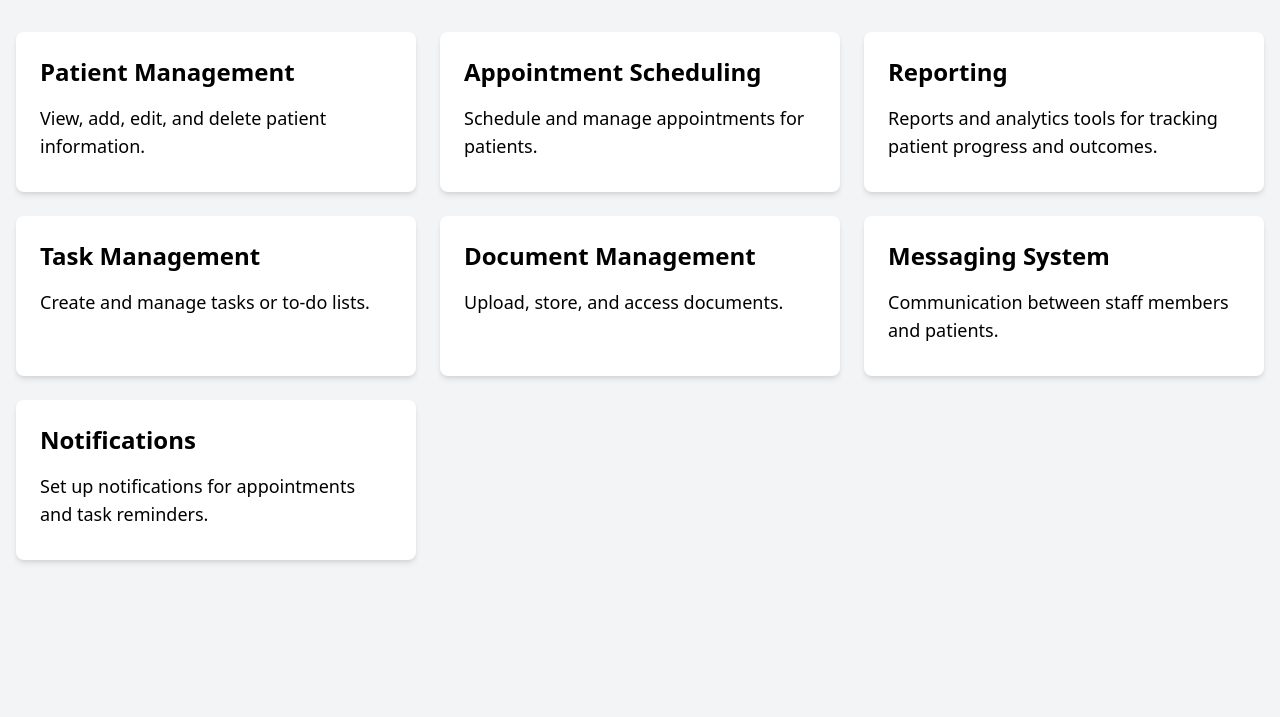
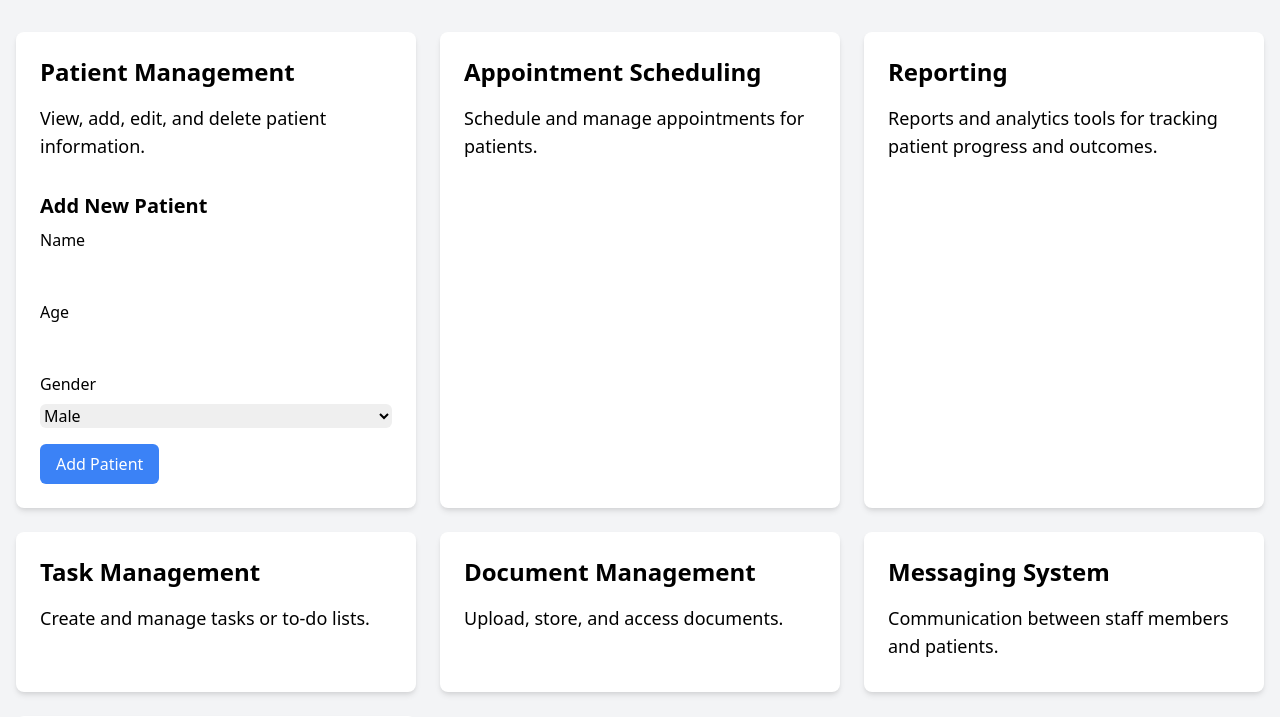
Before and after one commit to Jabrahamjohn/Rehab, a Flask app: page /dashboard in a window 1280 px wide. Shown: the part 72-789 px from the top of the page. Before the commit the page ends 635 px from the top, so only its background shows below. Run offline with Flask 3, Linux system fonts and the light colour scheme; some libraries are stand-ins or nearby versions.

Commit message:
okay this makes sense a bit

```diff
--- a/rehab_app/templates/dashboard.html
+++ b/rehab_app/templates/dashboard.html
@@ -43,6 +43,25 @@
                 <h2 class="text-2xl font-semibold mb-4">Patient Management</h2>
                 <p class="text-lg mb-2">View, add, edit, and delete patient information.</p>
                 <!-- Placeholder for patient management functionality -->
+
+                <!-- Add New Patient -->
+                <h3 class="text-xl font-semibold mt-8 mb-2">Add New Patient</h3>
+                <form action="/add-patient" method="POST">
+                    <label for="name" class="block mb-2">Name</label>
+                    <input type="text" id="name" name="name" class="w-full border-gray-300 rounded-md focus:ring-blue-500 focus:border-blue-500">
+
+                    <label for="age" class="block mt-4 mb-2">Age</label>
+                    <input type="number" id="age" name="age" class="w-full border-gray-300 rounded-md focus:ring-blue-500 focus:border-blue-500">
+
+                    <label for="gender" class="block mt-4 mb-2">Gender</label>
+                    <select id="gender" name="gender" class="w-full border-gray-300 rounded-md focus:ring-blue-500 focus:border-blue-500">
+                        <option value="male">Male</option>
+                        <option value="female">Female</option>
+                        <option value="other">Other</option>
+                    </select>
+
+                    <button type="submit" class="bg-blue-500 text-white py-2 px-4 rounded-md mt-4 hover:bg-blue-600">Add Patient</button>
+                </form>
 
             </section>
 
```
